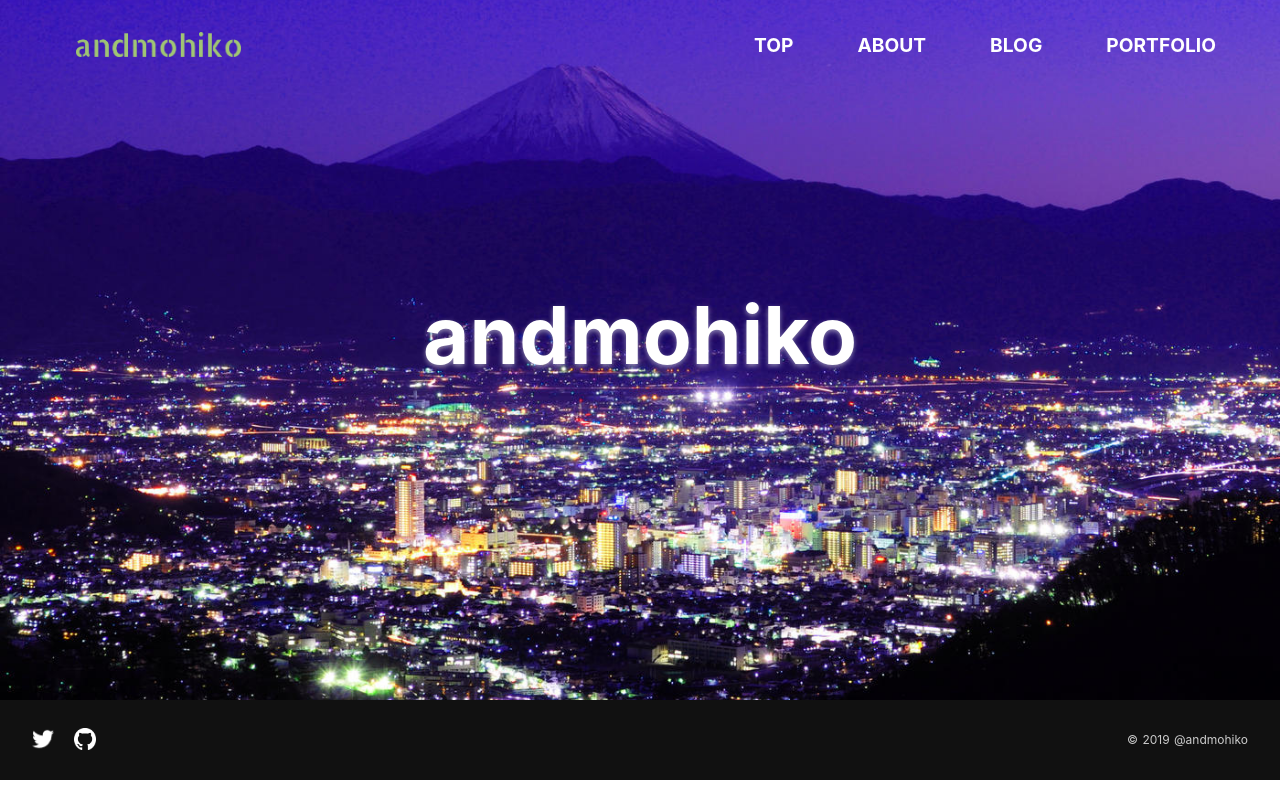
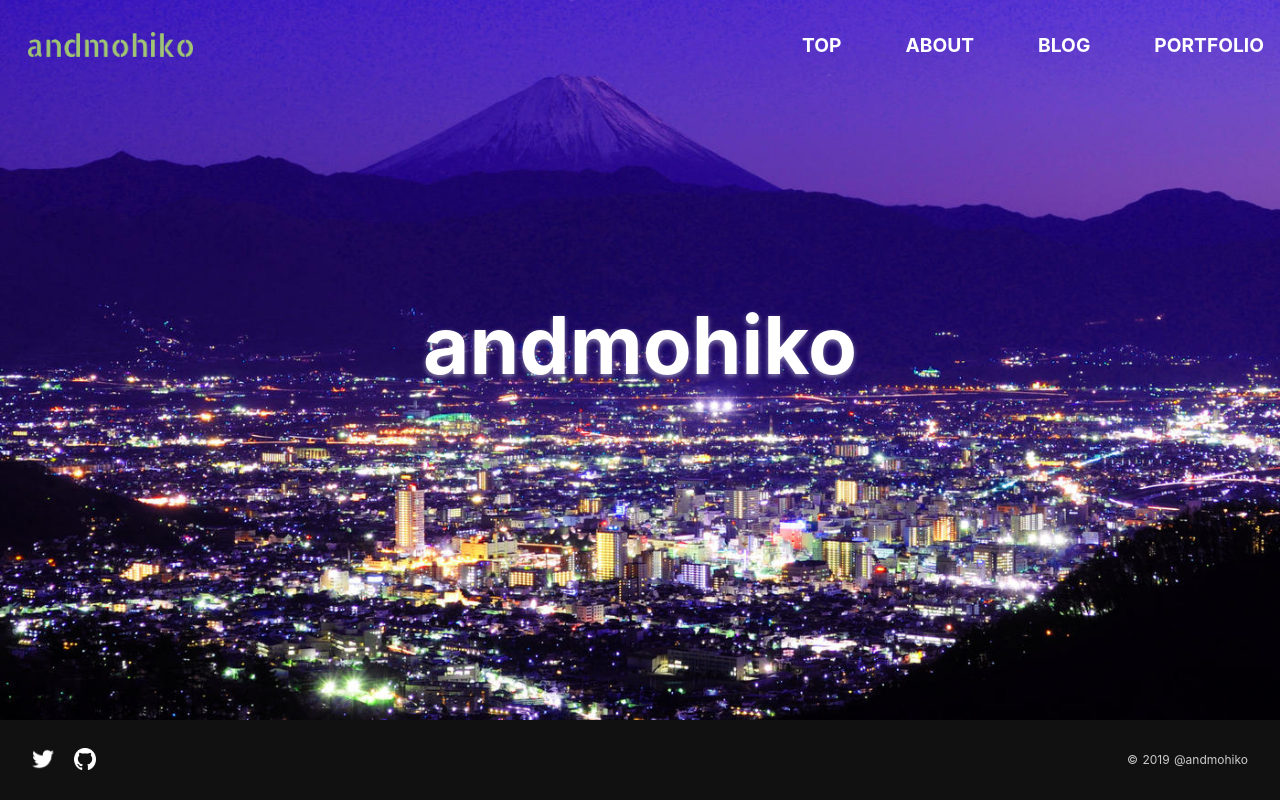
Before and after one commit to andmohiko/portfolio-site, a Nuxt app: page / in a window 1280 px wide. Built offline with nearby package versions, Linux system fonts and the light colour scheme.

Commit message:
fix height 100vh - footer

```diff
--- a/components/Header.vue
+++ b/components/Header.vue
@@ -33,7 +33,7 @@
   display: flex;
   justify-content: space-between;
   margin: 0 auto;
-  padding: 0px 4rem;
+  padding: 0px 1rem;
 
   ul {
     display: flex;
--- a/components/Portfolio.vue
+++ b/components/Portfolio.vue
@@ -7,7 +7,7 @@
 
 <style scoped lang="scss">
 .portfolio {
-  height: 700px;
+  min-height: calc(100vh - 80px);
   width: 100%;
   background-image: url(../assets/bg_portfolio.jpg);
   background-repeat: no-repeat;
--- a/pages/blog/index.vue
+++ b/pages/blog/index.vue
@@ -44,7 +44,7 @@ export default {
 
 <style scoped lang="scss">
 .blog-page {
-  height: auto;
+  min-height: calc(100vh - 80px);
   width: 100%;
   padding: 100px 30px 30px 30px;
 
--- a/pages/index.vue
+++ b/pages/index.vue
@@ -12,7 +12,8 @@
 
 <style scoped lang="scss">
 .top-container {
-  height: 700px;
+  height: calc(100vh - 80px);
+  size: cover;
   width: 100%;
   background-image: url(../assets/bg-top.jpg);
   background-repeat: no-repeat;
```
